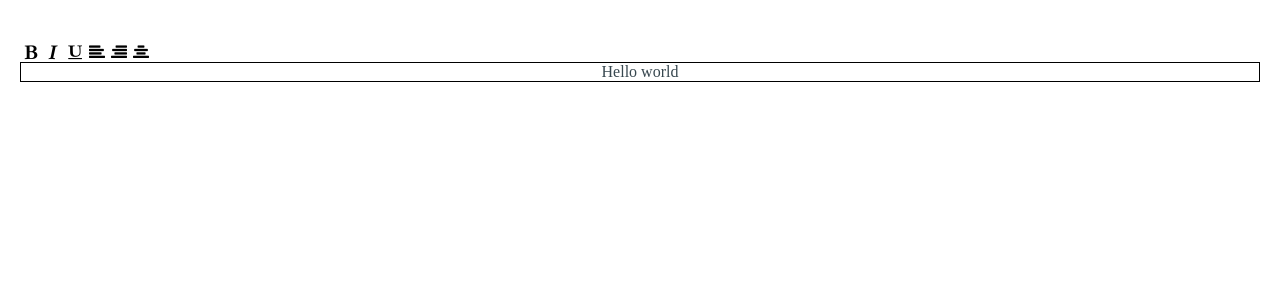
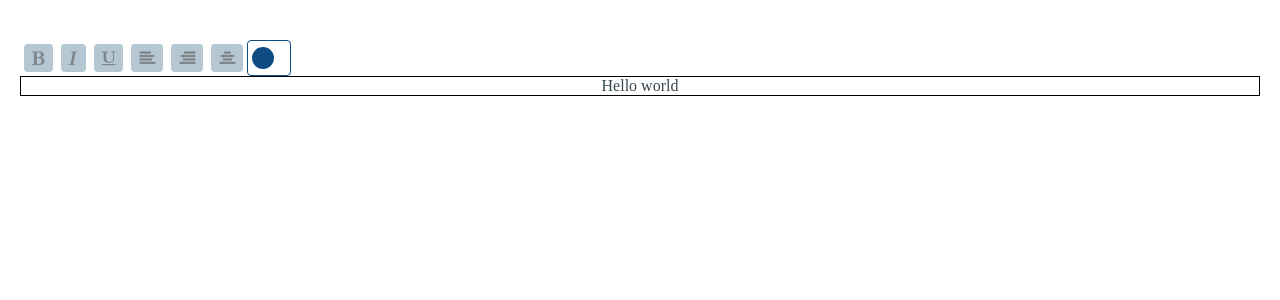
Before and after one commit to j-nguyenn/meme-generator, a React (Create React App) app: page / in a window 1280 px wide. Shown: the top 300 px of the page. Built offline with nearby package versions, Linux system fonts and the light colour scheme.

Commit message:
add color chooser and toolbar action

```diff
--- /dev/null
+++ b/src/color_chooser/color_chooser_component.interfaces.ts
@@ -0,0 +1,4 @@
+export interface ColorProps {
+  initialValue: string;
+  size: number;
+}
--- /dev/null
+++ b/src/color_chooser/color_chooser_component.tsx
@@ -0,0 +1,51 @@
+import * as React from "react";
+import { css } from "emotion";
+import { ColorProps } from "./color_chooser_component.interfaces";
+import { PRIMARY } from "../constant/colors";
+
+export const ColorChooserComponent = (props: ColorProps) => {
+  const [currentColor, setColor] = React.useState(props.initialValue);
+  return (
+    <div
+      className={colorChooserStyle({
+        bgColor: currentColor,
+        size: props.size,
+        borderColor: PRIMARY.PRIMARY_1
+      })}
+    >
+      <div className="color-chooser-wrapper">
+        <input
+          className="color-chooser-input"
+          type="color"
+          onChange={value => setColor(value.target.value)}
+        />
+      </div>
+    </div>
+  );
+};
+
+export interface ColorChooserProps {
+  bgColor: string;
+  size: number;
+  borderColor: string;
+}
+
+export const colorChooserStyle = (props: ColorChooserProps) => css`
+  label: color-chooser;
+  border: 1px solid ${props.bgColor};
+  border-radius: 4px;
+  padding: 0 16px 0 4px;
+  display: flex;
+  justify-content: center;
+  align-items: center;
+
+  .color-chooser-wrapper {
+    width: ${props.size}px;
+    height: ${props.size}px;
+    border-radius: 15px;
+    background-color: ${props.bgColor};
+    .color-chooser-input {
+      opacity: 0;
+    }
+  }
+`;
--- /dev/null
+++ b/src/constant/colors.ts
@@ -0,0 +1,14 @@
+const PRIMARY = Object.freeze({
+  PRIMARY_1: "#0F4C81",
+  PRIMARY_2: "#658DC6",
+  PRIMARY_3: "#B5C7D3",
+  PRIMARY_4: "#7E868A"
+});
+
+const BRIGHT = Object.freeze({
+  BRIGHT_1: "#A38E80",
+  BRIGHT_2: "#F5B895",
+  BRIGHT_3: "#F2D6AE"
+});
+
+export { PRIMARY, BRIGHT };
--- a/src/icon/icon_component.interfaces.ts
+++ b/src/icon/icon_component.interfaces.ts
@@ -1,6 +1,8 @@
 export interface IconComponentProps {
+  id: string;
   iconClass: string;
   styleProps?: IconComponentStyleProps;
+  onClick: (id: string) => void;
 }
 
 export interface IconComponentStyleProps {
--- a/src/icon/icon_component.tsx
+++ b/src/icon/icon_component.tsx
@@ -6,9 +6,11 @@ import {
 import { css, cx } from "emotion";
 
 export const iconComponentStyle = (props: IconComponentStyleProps) => css`
+  label: icon-component;
   width: ${props.size || "18px"};
   height: ${props.size || "18px"};
-  padding: 2px;
+  padding: 4px 8px;
+  margin: 4px;
   background-color: ${props.bgColor ? props.bgColor.default : undefined};
   color: ${props.color ? props.color.default : undefined};
   border-radius: 4px;
@@ -20,10 +22,14 @@ export const iconComponentStyle = (props: IconComponentStyleProps) => css`
 `;
 
 export const IconComponent = (props: IconComponentProps) => {
-  const { iconClass, styleProps } = props;
+  const { id, iconClass, styleProps } = props;
 
   return (
-    <div className={iconComponentStyle({ ...styleProps })}>
+    <div
+      id={id}
+      className={iconComponentStyle({ ...styleProps })}
+      onClick={() => props.onClick(id)}
+    >
       <i className={iconClass}></i>
     </div>
   );
--- a/src/text_editor/text_editor_component.tsx
+++ b/src/text_editor/text_editor_component.tsx
@@ -256,7 +256,14 @@ export const TextEditorWidgetComponent = (props: TextEditorComponentProps) => {
   }
 
   function renderToolbar(): JSX.Element {
-    return <ToolbarComponent />;
+    return (
+      <ToolbarComponent
+        onIconClick={id => {
+          console.log(id);
+          execCommand(id as Command);
+        }}
+      />
+    );
   }
 
   function renderMainframe(): JSX.Element {
--- a/src/toolbar/toolbar_component.interfaces.ts
+++ b/src/toolbar/toolbar_component.interfaces.ts
@@ -1 +1,3 @@
-export interface ToolbarComponentProps {}
+export interface ToolbarComponentProps {
+  onIconClick: (id: string) => void;
+}
--- a/src/toolbar/toolbar_component.tsx
+++ b/src/toolbar/toolbar_component.tsx
@@ -2,16 +2,66 @@ import * as React from "react";
 import { css, cx } from "emotion";
 import { ToolbarComponentProps } from "./toolbar_component.interfaces";
 import { IconComponent } from "../icon/icon_component";
+import { PRIMARY, BRIGHT } from "../constant/colors";
+import { ColorChooserComponent } from "../color_chooser/color_chooser_component";
+import { Command } from "../constant/variables";
 
 export const ToolbarComponent = (props: ToolbarComponentProps) => {
+  const iconStyle = {
+    size: 18,
+    color: {
+      default: PRIMARY.PRIMARY_4,
+      hover: BRIGHT.BRIGHT_2
+    },
+    bgColor: {
+      default: PRIMARY.PRIMARY_3,
+      hover: PRIMARY.PRIMARY_2
+    }
+  };
+
+  function handleIconOnClick(id: string): void {
+    props.onIconClick(id);
+  }
+
   return (
     <div style={{ display: "flex" }}>
-      <IconComponent iconClass="fa fa-bold" />
-      <IconComponent iconClass="fa fa-italic" />
-      <IconComponent iconClass="fa fa-underline" />
-      <IconComponent iconClass="fa fa-align-left" />
-      <IconComponent iconClass="fa fa-align-right" />
-      <IconComponent iconClass="fa fa-align-center" />
+      <IconComponent
+        id={Command.TEXT_BOLD}
+        iconClass="fa fa-bold"
+        styleProps={iconStyle}
+        onClick={id => handleIconOnClick(id)}
+      />
+      <IconComponent
+        id={Command.TEXT_ITALIC}
+        iconClass="fa fa-italic"
+        styleProps={iconStyle}
+        onClick={id => handleIconOnClick(id)}
+      />
+      <IconComponent
+        id={Command.TEXT_UNDERLINE}
+        iconClass="fa fa-underline"
+        styleProps={iconStyle}
+        onClick={id => handleIconOnClick(id)}
+      />
+      <IconComponent
+        id={Command.ALIGN_LEFT}
+        iconClass="fa fa-align-left"
+        styleProps={iconStyle}
+        onClick={id => handleIconOnClick(id)}
+      />
+      <IconComponent
+        id={Command.ALIGN_RIGHT}
+        iconClass="fa fa-align-right"
+        styleProps={iconStyle}
+        onClick={id => handleIconOnClick(id)}
+      />
+      <IconComponent
+        id={Command.ALIGN_CENTER}
+        iconClass="fa fa-align-center"
+        styleProps={iconStyle}
+        onClick={id => handleIconOnClick(id)}
+      />
+      <ColorChooserComponent size={22} initialValue={PRIMARY.PRIMARY_1} />
     </div>
   );
 };
```
